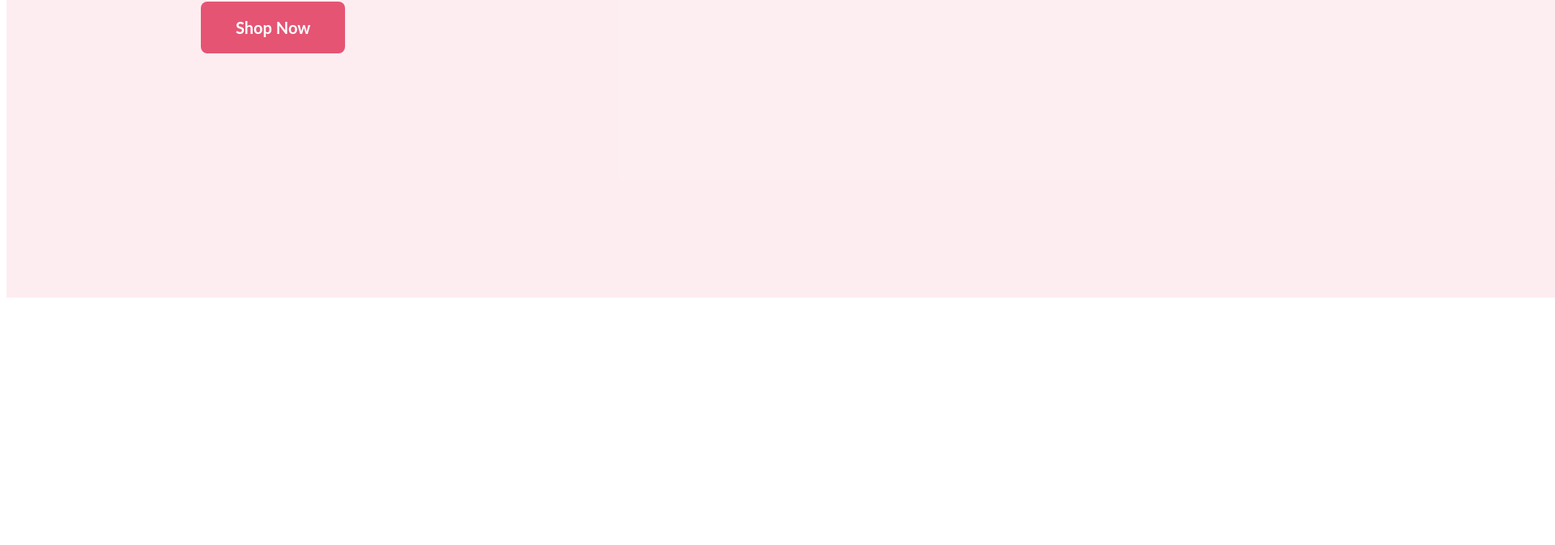
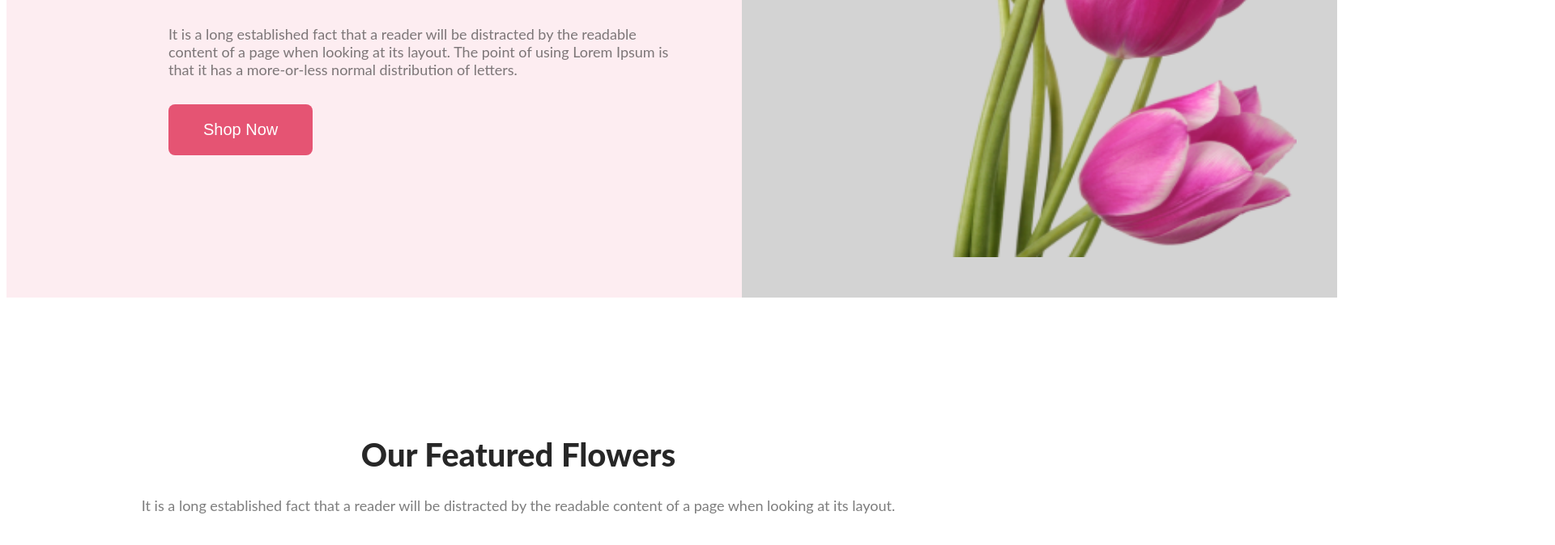
Before and after one commit to AzadHossanMunna/onlineflower, a plain HTML site: page index.html in a window 1280 px wide. Shown: the part 540-1214 px from the top of the page at 81% size, 1920 px wide, since content can reach past the window. Before the commit the page ends 916 px from the top, so only its background shows below. Drawn offline with Linux system fonts and the light colour scheme.

Commit message:
azad try

```diff
--- a/index.html
+++ b/index.html
@@ -8,15 +8,22 @@
 </head>
 <body>
     <header>
-        <nav>
+        <div class="banner">
+            <div>
             <h2 class="title">Let's make beautiful flowers a part of your life.</h2>
             <p class="header-naration">It is a long established fact that a reader will be distracted by the readable content of a page when looking at its layout. The point of using Lorem Ipsum is that it has a more-or-less normal distribution of letters.</p>
         <button class="btn-basic">Shop Now</button>
-        </nav>
+    </div>
+    <img  class="profile" src="/Flower Asset/pngwing 6.png" alt="">
+        </div>
 
     </header>
     <main>
+<section class="fh">
+    <h3 class="section-title">Our Featured Flowers</h3>
+    <p class="section-naration">It is a long established fact that a reader will be distracted by the readable content of a page when looking at its layout.</p>
 
+</section>
     </main>
     <footer>
 
--- a/styles/portfolio.css
+++ b/styles/portfolio.css
@@ -1,14 +1,20 @@
 header{
     background: rgba(229, 84, 115, 0.10);
-    width: 1920px;
-height: 850px;
-flex-shrink: 0;
+}
+.banner{
+    margin:0px 200px;
+    display: flex;
+ justify-content: space-between;
+ align-items: center;
+}
+.profile{
+    background: url(<path-to-image>) lightgray 50% / cover no-repeat;
+    width: 635px;
+    height: 800px;
+    flex-shrink: 0;
+    padding :50px 50px;
+}
 
-padding-top: 50px;
-padding-left: 240px;
-background: #E554731A;
-
-}
 .title{
     color: #272727;
     font-family: Lato;
@@ -25,17 +31,15 @@ background: #E554731A;
 font-family: Lato;
 font-size: 18px;
 font-style: normal;
-font-weight: 400;
+
 margin-bottom: 32px;
 }
 .btn-basic{
     color: #FFF;
-font-family: Lato;
+
 font-size: 20px;
 font-style: normal;
-font-weight: 700;
-line-height: normal;
-display: inline-flex;
+
 padding: 20px 43px;
 align-items: flex-start;
 gap: 10px;
@@ -43,3 +47,26 @@ border-radius: 8px;
 background: #E55473;
 border: none;
 }
+.section-title{
+    color: #272727;
+text-align: center;
+font-family: Lato;
+font-size: 40px;
+font-style: normal;
+font-weight: 800;
+line-height: normal;
+margin-bottom: 24px;
+}
+.section-naration{
+    color: rgba(39, 39, 39, 0.60);
+text-align: center;
+font-family: Lato;
+font-size: 18px;
+font-style: normal;
+font-weight: 400;
+line-height: 30px; /* 166.667% */
+}
+.fh{
+    background: #FFF;
+   padding: 130px;
+}
```
